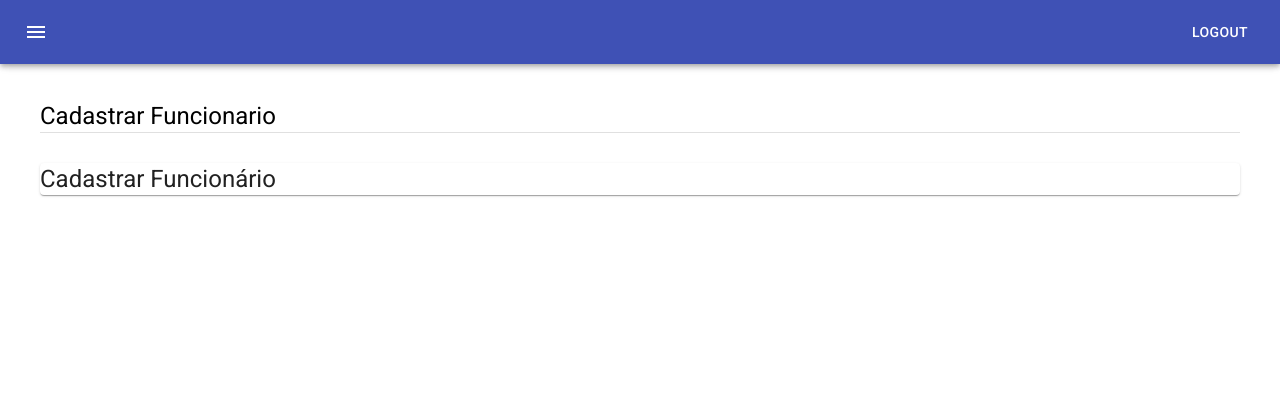
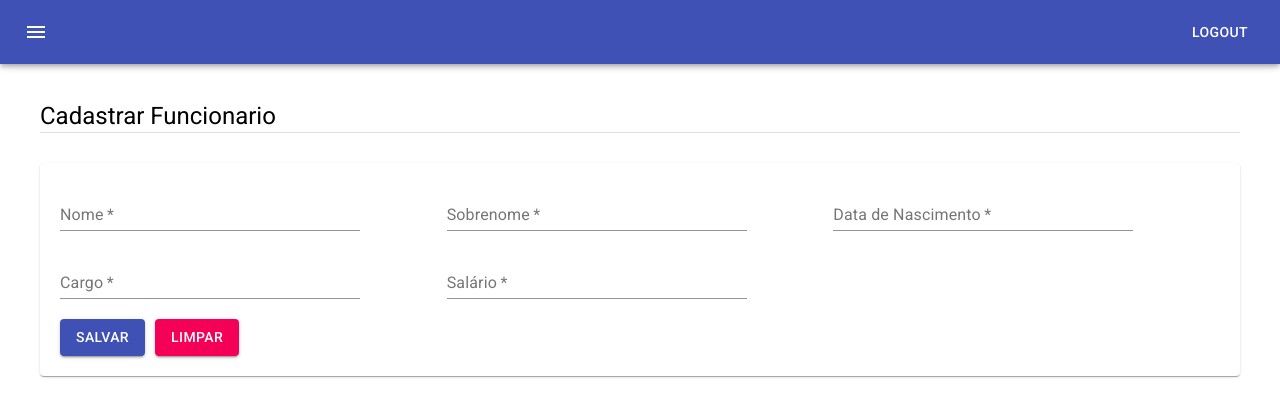
Before and after one commit to raphaelalvarenga/myern-cadastro-de-funcionarios, a React (Create React App) app in the folder frontend/: page /cadastrar-funcionario in a window 1280 px wide. Shown: the top 416 px of the page. Built offline with nearby package versions, Linux system fonts and the light colour scheme.

Commit message:
Iniciado o processo de cadastrar e editar funcionario.

```diff
--- a/frontend/src/App.tsx
+++ b/frontend/src/App.tsx
@@ -4,7 +4,6 @@ import MenuLateral from "./global-components/MenuLateral";
 import Funcionarios from "./pages/Funcionarios";
 import Cargos from "./pages/Cargos";
 import { BrowserRouter, Switch, Route } from "react-router-dom";
-import Funcionario from "./pages/Funcionario";
 import CadastrarFuncionario from "./pages/CadastrarFuncionario";
 import CadastrarCargo from "./pages/CadastrarCargo";
 import styles from "./styles";
@@ -29,13 +28,9 @@ const App = () => {
             <MenuLateral isSidebarOpen = {isSidebarOpen} closeSidebar = {closeSidebar} />
             <div className = {classes.conteudo}>
                 <Switch>
-                    <Route path = "/funcionario/:id">
-                        <Funcionario />
-                    </Route>
+                    <Route path = "/funcionario/:id" component = {CadastrarFuncionario} />
 
-                    <Route path = "/cadastrar-funcionario">
-                        <CadastrarFuncionario />
-                    </Route>
+                    <Route path = "/cadastrar-funcionario" component = {CadastrarFuncionario} />
 
                     <Route path = "/cargos">
                         <Cargos />
--- a/frontend/src/classes/services.class.ts
+++ b/frontend/src/classes/services.class.ts
@@ -15,11 +15,17 @@ export class Service {
         return axios.get(`${util.api}/funcionarios`);
     }
 
-    getFuncionarioById(id: number) { }
+    getFuncionarioById(id: number) {
+        return axios.get(`${util.api}/funcionarios/${id}`)
+    }
 
-    postFuncionario(newFuncionario: Funcionario) { }
+    postFuncionario(newFuncionario: Funcionario) {
+        return axios.post(`${util.api}/funcionarios`, newFuncionario)
+    }
 
-    putFuncionario(funcionario: Funcionario) { }
+    putFuncionario(funcionario: Funcionario) {
+        return axios.put(`${util.api}/funcionarios/${funcionario.id}`, funcionario)
+    }
 
     deleteFuncionario(id: number) {
         return axios.delete(`${util.api}/funcionarios/${id}`);
--- a/frontend/src/global-components/Titulo.tsx
+++ b/frontend/src/global-components/Titulo.tsx
@@ -1,4 +1,4 @@
-import { Divider, Paper, Typography } from "@material-ui/core";
+import { Divider, Typography } from "@material-ui/core";
 import React from "react";
 import styles from "../styles";
 
--- a/frontend/src/interfaces/funcionario.interface.ts
+++ b/frontend/src/interfaces/funcionario.interface.ts
@@ -2,9 +2,9 @@ export default interface Funcionario {
     id: number | null;
     nome: string;
     sobrenome: string;
-    dataNascimento: Date;
+    dataNascimento: string;
     salario: number;
-    cargo: string;
+    cargoId: number;
     createdAt: Date | null;
     updatedAt: Date | null;
 }
--- /dev/null
+++ b/frontend/src/interfaces/match-params.interface.ts
@@ -0,0 +1,3 @@
+export default interface MatchParams {
+    id: string;
+}
--- a/frontend/src/pages/CadastrarFuncionario.tsx
+++ b/frontend/src/pages/CadastrarFuncionario.tsx
@@ -1,15 +1,169 @@
 import React from "react";
-import { Grid, Paper, Typography } from "@material-ui/core";
+import { Button, Grid, Paper, SnackbarProps, TextField } from "@material-ui/core";
 import Titulo from "../global-components/Titulo";
+import MatchParams from "../interfaces/match-params.interface";
+import { RouteComponentProps } from "react-router-dom";
+import styles from "../styles";
+import { Service } from "../classes/services.class";
+import Funcionario from "../interfaces/funcionario.interface";
+import Feedback from "../global-components/Feedback";
+import { ResponseInterface } from "../interfaces/response.interface";
 
-const CadastrarFuncionario = () => {
+interface Props extends RouteComponentProps<MatchParams> {}
+
+const service = new Service();
+
+const CadastrarFuncionario = (props: Props) => {
+
+    const classes = styles();
+
+    const [funcionario, setFuncionario] = React.useState<Funcionario>({
+        id: null,
+        nome: "",
+        sobrenome: "",
+        dataNascimento: "",
+        cargoId: 0,
+        salario: 0,
+        createdAt: null,
+        updatedAt: null
+    });
+    const [snackbarProps, setSnackbarProps] = React.useState<SnackbarProps>({open: false, message: ""});
+    const [cadastrosRecentes, setCadastrosRecentes] = React.useState<string[]>([]);
+    const [acao] = React.useState(props.match.params.id ? "editar" : "cadastrar");
+
+    React.useEffect(() => {
+        if (acao === "editar") {
+            getFuncionario();
+        }
+    }, []);
+
+    const getFuncionario = () => {
+        const id = parseInt(props.match.params.id);
+        service
+            .getFuncionarioById(id)
+            .then(response => {
+                const funcionario = (response.data as ResponseInterface).params.cargos as Funcionario;
+
+                setFuncionario(funcionario);
+            })
+            .catch(error => console.log(error))
+    }
+
+    const adicionarFuncionario = () => {
+        console.log(funcionario);
+        // if (false) {
+        //     setSnackbarProps({open: true, message: "Preencha o campo!"});
+        // } else {
+        //     service
+        //         .postFuncionario(funcionario)
+        //         .then(response => {
+        //             const { success, message } = (response.data as ResponseInterface);
+        //             setSnackbarProps({open: true, message})
+
+        //             if (success) {
+        //                 const { nome, sobrenome } = funcionario;
+        //                 setCadastrosRecentes([...cadastrosRecentes, `${nome} ${sobrenome}`]);
+        //                 // setFuncionario()
+        //             }
+        //         })
+        //         .catch(error => {
+        //             setSnackbarProps({open: true, message: "Ocorreu um erro. Tente novamente..."});
+        //         });
+        // }
+    }
+
+    const editarFuncionario = () => {
+        if (false) {
+            setSnackbarProps({open: true, message: "Preencha o campo!"});
+        } else {
+            service
+                .putFuncionario(funcionario)
+                .then(response => {
+                    const { success, message } = (response.data as ResponseInterface);
+                    setSnackbarProps({open: true, message})
+                })
+                .catch(error => {
+                    setSnackbarProps({open: true, message: "Ocorreu um erro. Tente novamente..."});
+                });
+        }
+    }
+
     return (
         <>
+            <Feedback
+                open = {snackbarProps.open}
+                message = {snackbarProps.message}
+                fecharSnackbar = {() => setSnackbarProps({open: false, message: ""})}
+            />
             <Titulo descricao = "Cadastrar Funcionario" />
-            <Paper>
+            <Paper className = {classes.paper}>
                 <Grid container>
-                    <Grid item xs = {12}>
-                        <Typography variant = "h5">Cadastrar Funcionário</Typography>
+                    <Grid item sm = {12} md = {6} lg = {4}>
+                        <TextField
+                            required
+                            label = "Nome"
+                            value = {funcionario.nome}
+                            onChange = {(e) => setFuncionario({...funcionario, nome: e.target.value})}
+                            className = {classes.inputText}
+                        />
+                    </Grid>
+                    <Grid item sm = {12} md = {6} lg = {4}>
+                        <TextField
+                            required
+                            label = "Sobrenome"
+                            value = {funcionario.sobrenome}
+                            onChange = {(e) => setFuncionario({...funcionario, sobrenome: e.target.value})}
+                            className = {classes.inputText}
+                        />
+                    </Grid>
+
+                    <Grid item sm = {12} md = {6} lg = {4}>
+                        <TextField
+                            required
+                            label = "Data de Nascimento"
+                            value = {funcionario.dataNascimento}
+                            onChange = {(e) => setFuncionario({...funcionario, dataNascimento: e.target.value})}
+                            className = {classes.inputText}
+                        />
+                    </Grid>
+
+                    <Grid item sm = {12} md = {6} lg = {4}>
+                        <TextField
+                            required
+                            label = "Cargo"
+                            value = {funcionario.cargoId === 0 ? "" : funcionario.cargoId}
+                            onChange = {(e) => setFuncionario({...funcionario, cargoId: 1})}
+                            className = {classes.inputText}
+                        />
+                    </Grid>
+
+                    <Grid item sm = {12} md = {6} lg = {4}>
+                        <TextField
+                            required
+                            label = "Salário"
+                            value = {funcionario.salario === 0 ? "" : funcionario.salario}
+                            onChange = {(e) => setFuncionario({...funcionario, salario: parseInt(e.target.value)})}
+                            className = {classes.inputText}
+                            type = "number"
+                        />
+                    </Grid>
+                </Grid>
+
+                <Grid container>
+                    <Grid item>
+                        <Button
+                            variant = "contained"
+                            color = "primary"
+                            onClick = {acao === "editar" ? editarFuncionario : adicionarFuncionario}
+                            style = {{ marginRight: "10px" }}
+                        >{acao === "editar" ? "Editar" : "Salvar"}</Button>
+                    </Grid>
+
+                    <Grid item>
+                        <Button
+                            variant = "contained"
+                            color = "secondary"
+                            onClick = {() => setFuncionario({...funcionario, nome: "" })}>Limpar</Button>
                     </Grid>
                 </Grid>
             </Paper>
--- a/frontend/src/pages/Funcionario.tsx
+++ /dev/null
@@ -1,14 +0,0 @@
-import React from "react";
-import { Grid } from "@material-ui/core";
-
-const Funcionario = () => {
-    return (
-        <Grid container>
-            <Grid item xs = {12}>
-                Funcionário
-            </Grid>
-        </Grid>
-    )
-}
-
-export default Funcionario;
--- a/frontend/src/pages/Funcionarios.tsx
+++ b/frontend/src/pages/Funcionarios.tsx
@@ -88,7 +88,7 @@ const Funcionarios: React.FunctionComponent = () => {
                                                     <TableCell align = "center">{ funcionario.nome }</TableCell>
                                                     <TableCell align = "center">{ funcionario.sobrenome }</TableCell>
                                                     <TableCell align = "center">{ new Date(funcionario.dataNascimento).toLocaleDateString() }</TableCell>
-                                                    <TableCell align = "center">{ funcionario.cargo }</TableCell>
+                                                    <TableCell align = "center">Teste</TableCell>
                                                     <TableCell align = "center">R$ { funcionario.salario }</TableCell>
                                                     <TableCell align = "center">
                                                         <div className = {classes.divAcoes}>
```
Also changed, not shown: frontend/src/pages/CadastrarCargo.tsx (+2 -5 lines).
